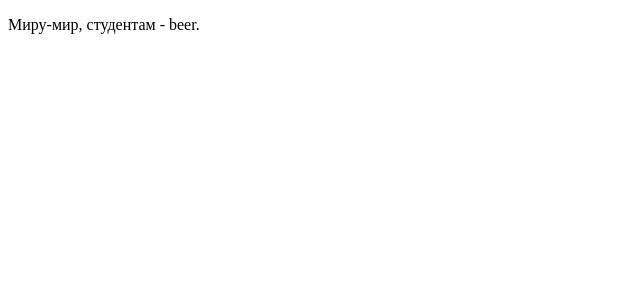
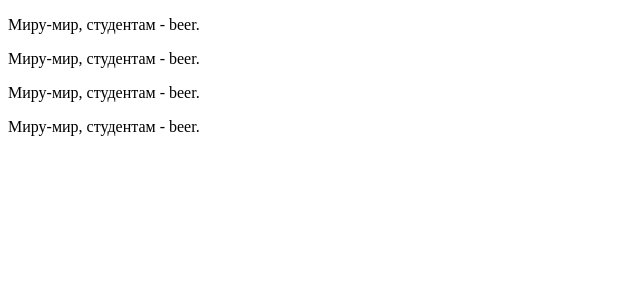
Before and after one commit to dex157/june-loftschool-react-homeworks, a React (Create React App) app: page / in a window 1280 px wide. Shown: the top 300 px of the page, without its empty margins (0-640 px from the left). Built offline with nearby package versions, Linux system fonts and the light colour scheme.

Commit message:
trigger ci

```diff
--- a/src/components/App/App.js
+++ b/src/components/App/App.js
@@ -5,6 +5,9 @@ class Welcome extends React.Component {
     return (
       <div className="App">
         <p className="description">Миру-мир, студентам - beer.</p>
+        <p className="description">Миру-мир, студентам - beer.</p>
+        <p className="description">Миру-мир, студентам - beer.</p>
+        <p className="description">Миру-мир, студентам - beer.</p>
       </div>
     );
   }
```
